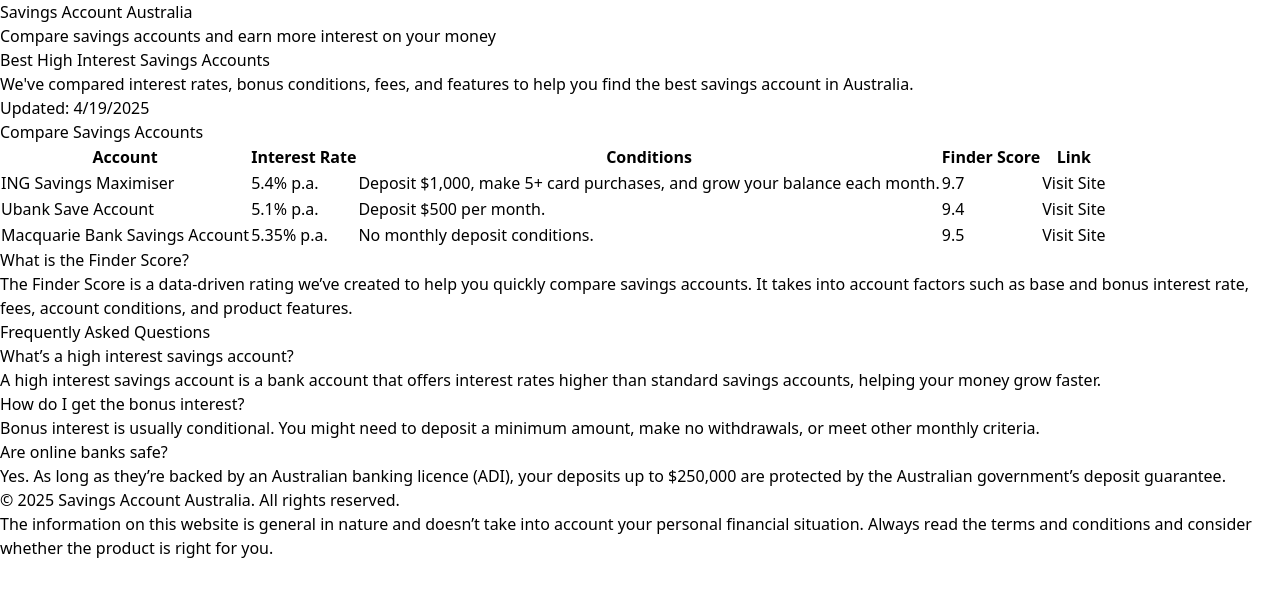
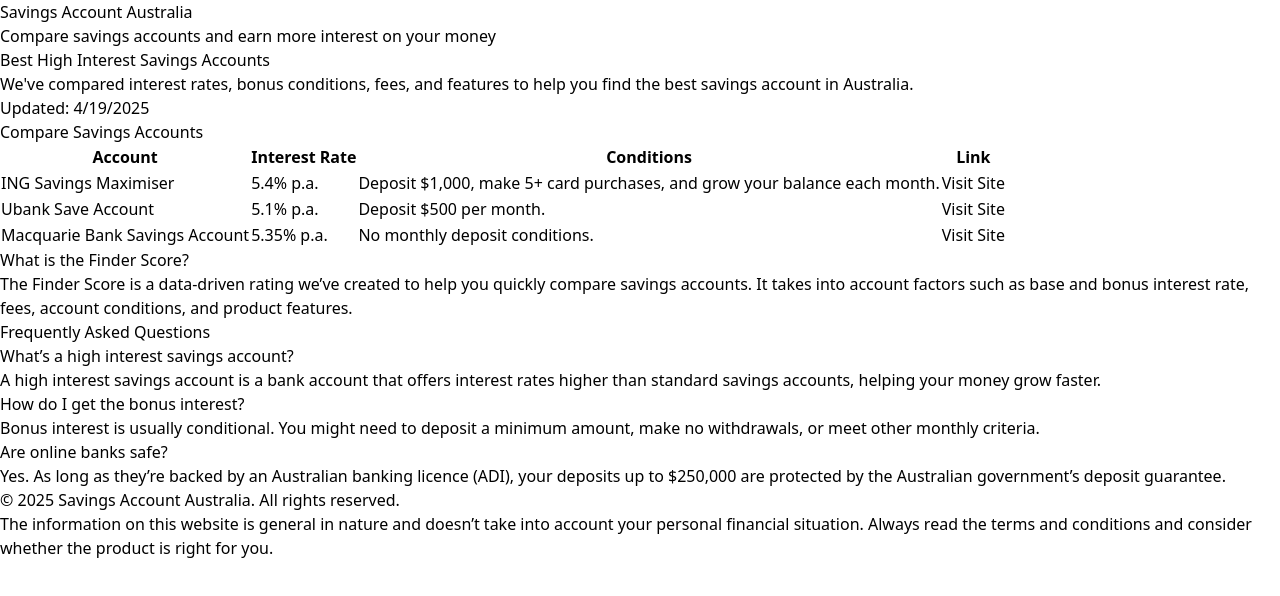
Before and after one commit to megambeast/fincompare, a React (Vite) app: page / in a window 1280 px wide. Shown: the top 596 px of the page. Built offline with nearby package versions, Linux system fonts and the light colour scheme.

Commit message:
Update SavingsAccountList.jsx

```diff
--- a/src/components/SavingsAccountList.jsx
+++ b/src/components/SavingsAccountList.jsx
@@ -1,5 +1,4 @@
 import React, { useState } from 'react';
-import { ChevronDown, ChevronUp } from 'lucide-react';
 
 const initialAccounts = [
   {
@@ -7,7 +6,6 @@
     rate: 5.4,
     rateDisplay: '5.4% p.a.',
     conditions: 'Deposit $1,000, make 5+ card purchases, and grow your balance each month.',
-    score: 9.7,
     link: 'https://www.ing.com.au/savings/savings-maximiser.html',
   },
   {
@@ -15,7 +13,6 @@
     rate: 5.1,
     rateDisplay: '5.1% p.a.',
     conditions: 'Deposit $500 per month.',
-    score: 9.4,
     link: 'https://www.ubank.com.au/save',
   },
   {
@@ -23,28 +20,22 @@
     rate: 5.35,
     rateDisplay: '5.35% p.a.',
     conditions: 'No monthly deposit conditions.',
-    score: 9.5,
     link: 'https://www.macquarie.com.au/bank-accounts/savings.html',
   },
 ];
 
 export default function SavingsAccountList() {
   const [accounts, setAccounts] = useState(initialAccounts);
-  const [sortBy, setSortBy] = useState(null);
   const [sortDir, setSortDir] = useState('desc');
 
-  const handleSort = (key) => {
-    const direction = sortBy === key && sortDir === 'asc' ? 'desc' : 'asc';
-    setSortBy(key);
+  const handleSort = () => {
+    const direction = sortDir === 'asc' ? 'desc' : 'asc';
     setSortDir(direction);
     const sorted = [...accounts].sort((a, b) => {
-      return direction === 'asc' ? a[key] - b[key] : b[key] - a[key];
+      return direction === 'asc' ? a.rate - b.rate : b.rate - a.rate;
     });
     setAccounts(sorted);
   };
-
-  const SortIcon = ({ dir }) =>
-    dir === 'asc' ? <ChevronUp size={16} className="inline ml-1" /> : <ChevronDown size={16} className="inline ml-1" />;
 
   return (
     <section className="max-w-6xl mx-auto bg-white shadow-md rounded-lg overflow-hidden mt-10">
@@ -53,14 +44,11 @@
         <table className="min-w-full divide-y divide-gray-200 text-sm">
           <thead className="bg-gray-50 text-left text-gray-600 font-semibold sticky top-0 z-10">
             <tr>
-              <th className="px-6 py-4 bg-gray-50 whitespace-nowrap sticky left-0 z-10 border-r">Account</th>
-              <th className="px-6 py-4 cursor-pointer" onClick={() => handleSort('rate')}>
-                Interest Rate {sortBy === 'rate' && <SortIcon dir={sortDir} />}
+              <th className="px-6 py-4 bg-gray-50 sticky left-0 z-10 border-r">Account</th>
+              <th className="px-6 py-4 cursor-pointer" onClick={handleSort}>
+                Interest Rate
               </th>
               <th className="px-6 py-4">Conditions</th>
-              <th className="px-6 py-4 cursor-pointer" onClick={() => handleSort('score')}>
-                Finder Score {sortBy === 'score' && <SortIcon dir={sortDir} />}
-              </th>
               <th className="px-6 py-4">Link</th>
             </tr>
           </thead>
@@ -72,7 +60,6 @@
                 </td>
                 <td className="px-6 py-4 whitespace-nowrap">{account.rateDisplay}</td>
                 <td className="px-6 py-4 text-gray-600">{account.conditions}</td>
-                <td className="px-6 py-4 font-semibold">{account.score}</td>
                 <td className="px-6 py-4">
                   <a
                     href={account.link}
```
